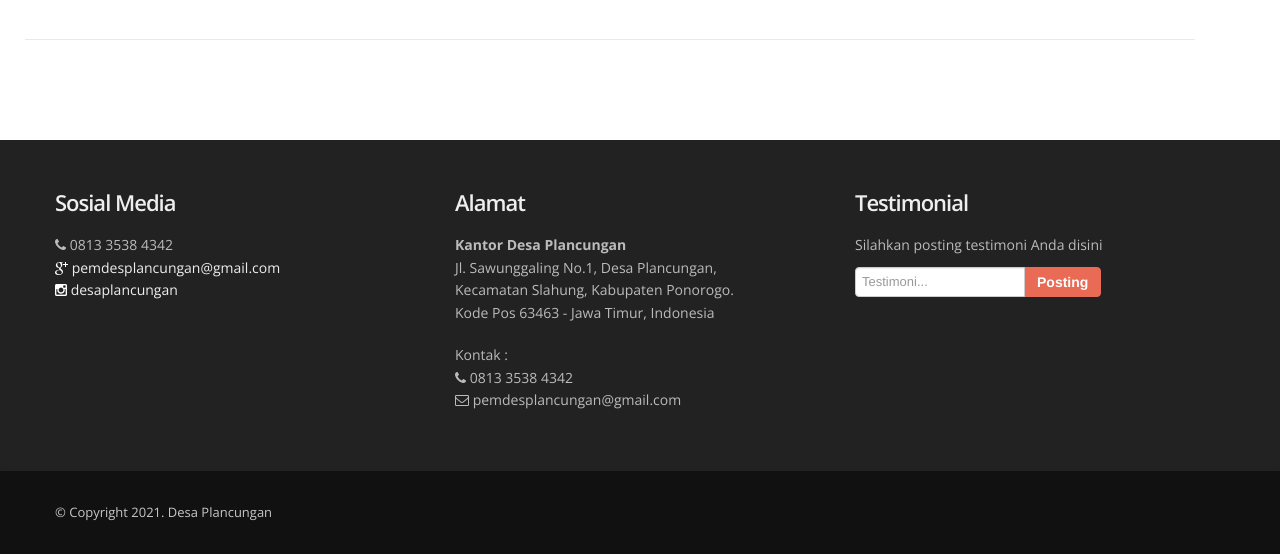
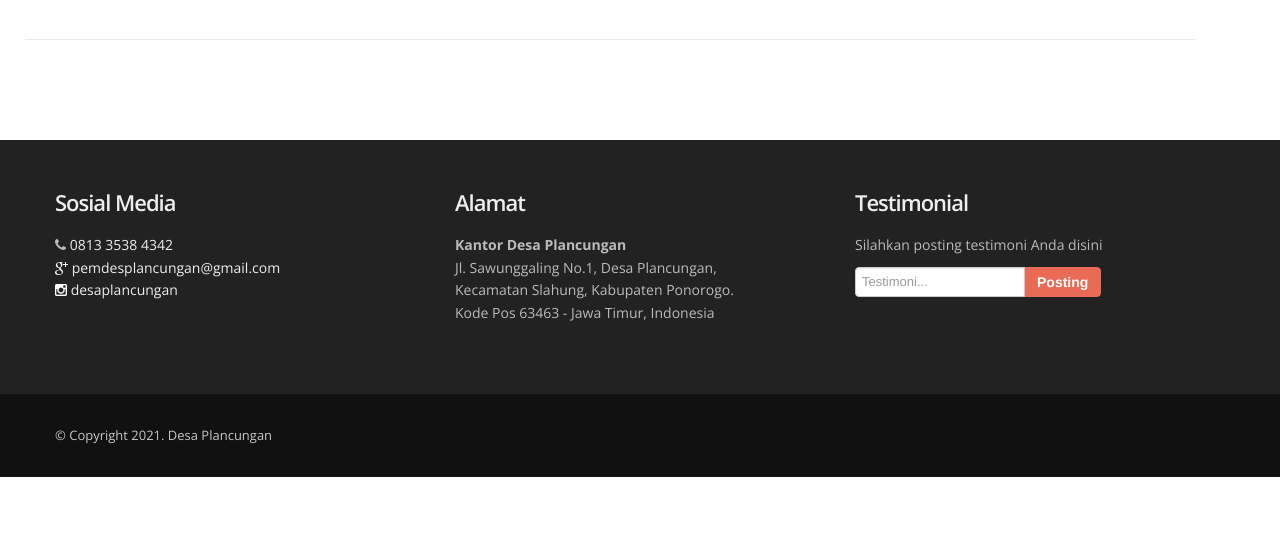
Before and after one commit to rikiwidiantoro/desa, a CodeIgniter app: page /desa/index.php/home/index in a window 1280 px wide. Shown: the part 3163-3717 px from the top of the page. After the commit the page ends 3640 px from the top, so only its background shows below. Run offline with CodeIgniter, Linux system fonts and the light colour scheme; data comes from the database, SQL or seed files in the repository; some libraries are stand-ins or nearby versions.

Commit message:
update table

```diff
--- a/application/views/themes/footer.php
+++ b/application/views/themes/footer.php
@@ -11,9 +11,9 @@
                     <?php endforeach; ?> -->
                     <h5 class="widgetheading">Sosial Media</h5>
 
-                    <i class="icon-phone"></i> 0813 3538 4342
+                    <a title="Telepon"><i class="icon-phone"></i> 0813 3538 4342</a>
                     <br>
-                    <a href="#" data-placement="bottom" title="Google +"><i class="icon-google-plus icon-white"></i> pemdesplancungan@gmail.com</a>
+                    <a title="Google +"><i class="icon-google-plus icon-white"></i> pemdesplancungan@gmail.com</a>
                     <br>
                     <a href="https://instagram.com/desaplancungan?utm_medium=copy_link" target="_blank" data-placement="bottom" title="Instagram"><i class="icon-instagram icon-white"></i> desaplancungan</a>
                     <br>
@@ -28,11 +28,11 @@
                         Jl. Sawunggaling No.1, Desa Plancungan,<br> Kecamatan Slahung,
                         Kabupaten Ponorogo.<br> Kode Pos 63463 - Jawa Timur, Indonesia
                     </address>
-                    <p>
+                    <!-- <p>
                         Kontak : <br>
                         <i class="icon-phone"></i> 0813 3538 4342<br>
                         <i class="icon-envelope-alt"></i> pemdesplancungan@gmail.com
-                    </p>
+                    </p> -->
                 </div>
             </div>
             <div class="span4">
```
